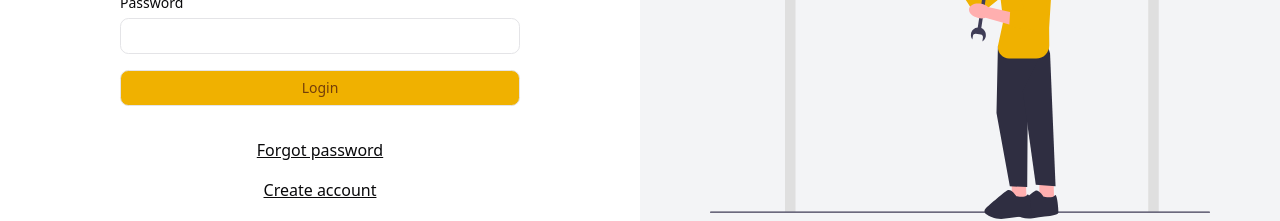
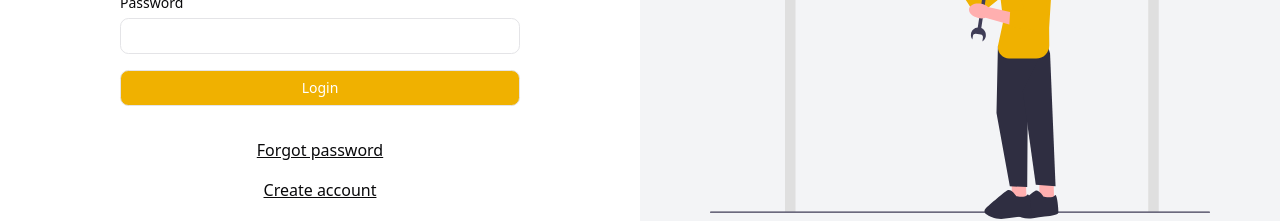
Before and after one commit to mohalidin333/car-repair-and-maintenance-scheduling, a Next.js app: page /login in a window 1280 px wide. Shown: the part 392-613 px from the top of the page. Built offline with nearby package versions, Linux system fonts and the light colour scheme.

Commit message:
modified landing page 3

```diff
--- a/src/app/globals.css
+++ b/src/app/globals.css
@@ -52,7 +52,7 @@
   --popover: oklch(1 0 0);
   --popover-foreground: oklch(0.141 0.005 285.823);
   --primary: #f0b100;
-  --primary-foreground: oklch(0.421 0.095 57.708);
+  --primary-foreground: #ffff;
   --secondary: oklch(0.967 0.001 286.375);
   --secondary-foreground: oklch(0.21 0.006 285.885);
   --muted: oklch(0.967 0.001 286.375);
@@ -71,7 +71,7 @@
   --sidebar: oklch(0.985 0 0);
   --sidebar-foreground: oklch(0.141 0.005 285.823);
   --sidebar-primary: oklch(0.795 0.184 86.047);
-  --sidebar-primary-foreground: oklch(0.421 0.095 57.708);
+  --sidebar-primary-foreground: #ffff;
   --sidebar-accent: oklch(0.967 0.001 286.375);
   --sidebar-accent-foreground: oklch(0.21 0.006 285.885);
   --sidebar-border: oklch(0.92 0.004 286.32);
@@ -86,7 +86,7 @@
   --popover: oklch(0.21 0.006 285.885);
   --popover-foreground: oklch(0.985 0 0);
   --primary: oklch(0.795 0.184 86.047);
-  --primary-foreground: oklch(0.421 0.095 57.708);
+  --primary-foreground: #ffff;
   --secondary: oklch(0.274 0.006 286.033);
   --secondary-foreground: oklch(0.985 0 0);
   --muted: oklch(0.274 0.006 286.033);
@@ -105,7 +105,7 @@
   --sidebar: oklch(0.21 0.006 285.885);
   --sidebar-foreground: oklch(0.985 0 0);
   --sidebar-primary: oklch(0.795 0.184 86.047);
-  --sidebar-primary-foreground: oklch(0.421 0.095 57.708);
+  --sidebar-primary-foreground: #ffff;
   --sidebar-accent: oklch(0.274 0.006 286.033);
   --sidebar-accent-foreground: oklch(0.985 0 0);
   --sidebar-border: oklch(1 0 0 / 10%);
--- a/src/app/sections/feedbacks-section.tsx
+++ b/src/app/sections/feedbacks-section.tsx
@@ -32,7 +32,7 @@ export default function FeedbacksSection() {
         <p className="bg-white px-2 py-1 rounded-full border text-gray-500 text-sm font-semibold">
           Feedback
         </p>
-        <h2 className="text-3xl font-bold mb-4">What Our Users Say</h2>
+        <h2 className="text-3xl font-bold mb-4">What Our Customers Say</h2>
         <p className="text-gray-600 text-base">
           Real stories from real car owners who trust us to keep their vehicles
           running smoothly.
@@ -50,7 +50,9 @@ export default function FeedbacksSection() {
                 <Star key={i} size={16} fill="currentColor" />
               ))}
             </div>
-            <p className="text-gray-700 text-sm italic">&quot;{fb.comment}&quot;</p>
+            <p className="text-gray-700 text-sm italic">
+              &quot;{fb.comment}&quot;
+            </p>
             <span className="text-sm font-semibold text-gray-800 mt-auto">
               — {fb.name}
             </span>
--- a/src/app/sections/hero-section.tsx
+++ b/src/app/sections/hero-section.tsx
@@ -5,7 +5,7 @@ import React from "react";
 export default function HeroSection() {
   return (
     <section id="hero" className="bg-white px-8 pt-[7rem] pb-[5rem]">
-      <div className="max-w-5xl mx-auto grid gap-4 grid-cols-1 md:grid-cols-2">
+      <div className=" max-w-5xl mx-auto grid gap-4 grid-cols-1 md:grid-cols-2">
         <div className="max-w-xl flex flex-col gap-4 items-start">
           <h1 className="title">
             Reliable Car Care, Just a Click Away
@@ -23,6 +23,7 @@ export default function HeroSection() {
           alt={"Proud Coder"}
           width={500}
           height={500}
+          className="md:mt-0 mt-8"
         />
       </div>
     </section>
```
